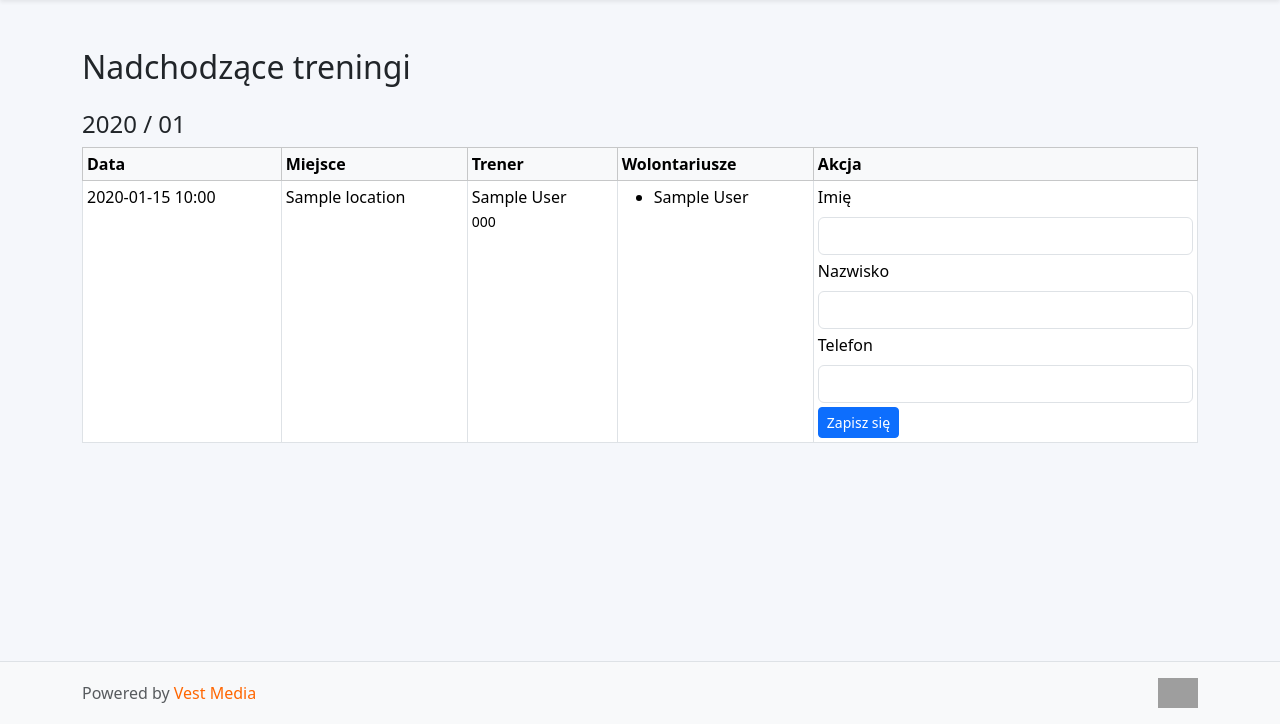
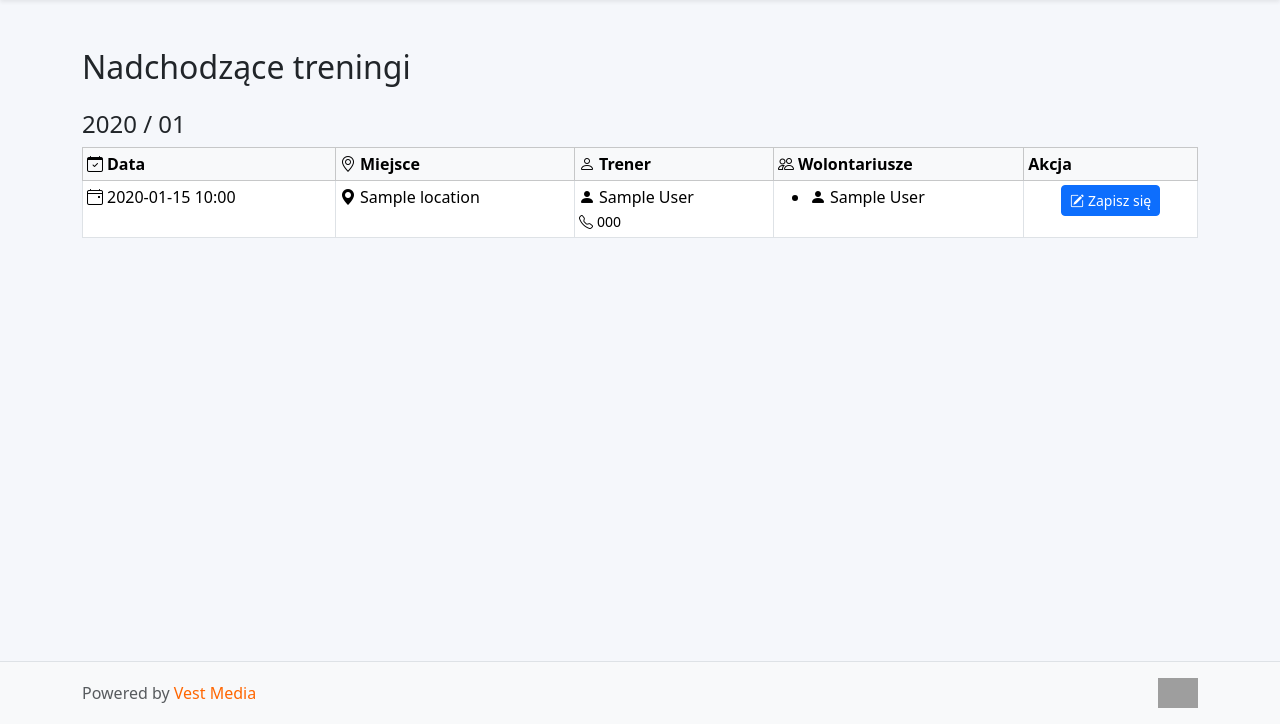
Before and after one commit to suchokrates1/treningi, a Flask app: page / in a window 1280 px wide. Shown: the part 76-800 px from the top of the page. Run offline with Flask 3, Linux system fonts and the light colour scheme; tables that the repository leaves empty hold one stand-in row (values such as "Sample post"); parts of the project's set-up code (start-up, migrations or seed data) failed here and were passed over; some libraries are stand-ins or nearby versions; grey boxes are pictures that could not be loaded.

Commit message:
Add icons and center signup button

```diff
--- a/app/templates/base.html
+++ b/app/templates/base.html
@@ -5,11 +5,16 @@
   <meta name="viewport" content="width=device-width, initial-scale=1">
   <title>{% block title %}System zapisów – Blind Tenis{% endblock %}</title>
   <link href="https://cdn.jsdelivr.net/npm/bootstrap@5.3.3/dist/css/bootstrap.min.css" rel="stylesheet">
+  <link href="https://cdn.jsdelivr.net/npm/bootstrap-icons@1.11.3/font/bootstrap-icons.min.css" rel="stylesheet">
   <style>
     body { padding-top: 100px; }
     .header-logo { max-height: 60px; }
     .footer-logo { max-height: 30px; }
     .footer a { text-decoration: none; }
+    @media (max-width: 575.98px) {
+      body { padding-top: 120px; }
+      .header-logo { max-height: 50px; }
+    }
   </style>
   <link rel="stylesheet" href="{{ url_for('static', filename='style.css') }}">
 </head>
@@ -17,7 +22,7 @@
 
   <!-- HEADER -->
   <header class="fixed-top bg-dark text-white py-2 shadow-sm">
-    <div class="container d-flex justify-content-between align-items-center">
+    <div class="container d-flex flex-column flex-sm-row justify-content-between align-items-center gap-2">
       <div class="d-flex align-items-center gap-3">
         <img src="{{ url_for('static', filename='logo.png') }}" alt="Logo Fundacji Widzimy Inaczej" class="header-logo">
         <div>
@@ -56,6 +61,9 @@
     </div>
   </footer>
 
+  <!-- Bootstrap JS for interactive components -->
+  <script src="https://cdn.jsdelivr.net/npm/bootstrap@5.3.3/dist/js/bootstrap.bundle.min.js"></script>
+
   <script>
     document.addEventListener('DOMContentLoaded', function () {
       const body = document.body;
--- a/app/templates/index.html
+++ b/app/templates/index.html
@@ -5,48 +5,35 @@
 
   {% for month, trainings in trainings_by_month.items() %}
     <h4 class="mt-4">{{ month|replace("-", " / ") }}</h4>
-    <table class="table table-bordered table-sm">
+    <div class="table-responsive">
+    <table class="table table-bordered table-sm mb-0">
       <thead class="table-light">
         <tr>
-          <th>Data</th>
-          <th>Miejsce</th>
-          <th>Trener</th>
-          <th>Wolontariusze</th>
+          <th><i class="bi bi-calendar-check me-1"></i>Data</th>
+          <th><i class="bi bi-geo-alt me-1"></i>Miejsce</th>
+          <th><i class="bi bi-person me-1"></i>Trener</th>
+          <th><i class="bi bi-people me-1"></i>Wolontariusze</th>
           <th>Akcja</th>
         </tr>
       </thead>
       <tbody>
         {% for training in trainings %}
         <tr>
-          <td>{{ training.date.strftime('%Y-%m-%d %H:%M') }}</td>
-          <td>{{ training.location.name }}</td>
-          <td>{{ training.coach.first_name }} {{ training.coach.last_name }}<br><small>{{ training.coach.phone_number }}</small></td>
+            <td><i class="bi bi-calendar4-event me-1"></i>{{ training.date.strftime('%Y-%m-%d %H:%M') }}</td>
+            <td><i class="bi bi-geo-alt-fill me-1"></i>{{ training.location.name }}</td>
+            <td><i class="bi bi-person-fill me-1"></i>{{ training.coach.first_name }} {{ training.coach.last_name }}<br><small><i class="bi bi-telephone me-1"></i>{{ training.coach.phone_number }}</small></td>
             <td>
             <ul class="mb-0">
               {% for booking in training.bookings %}
-                <li>{{ booking.volunteer.first_name }} {{ booking.volunteer.last_name }}</li>
+                <li><i class="bi bi-person-fill me-1"></i>{{ booking.volunteer.first_name }} {{ booking.volunteer.last_name }}</li>
               {% endfor %}
             </ul>
           </td>
-          <td>
+          <td class="text-center">
               {% if training.bookings|length < 2 %}
-              <form method="post" class="d-inline">
-                {{ form.hidden_tag() }}
-                <div class="mb-1">
-                  {{ form.first_name.label(class="form-label") }}
-                  {{ form.first_name(class="form-control") }}
-                </div>
-                <div class="mb-1">
-                  {{ form.last_name.label(class="form-label") }}
-                  {{ form.last_name(class="form-control") }}
-                </div>
-                <div class="mb-1">
-                  {{ form.phone_number.label(class="form-label") }}
-                  {{ form.phone_number(class="form-control") }}
-                </div>
-                {{ form.training_id(value=training.id) }}
-                <button type="submit" class="btn btn-sm btn-primary">Zapisz się</button>
-              </form>
+                <button type="button" class="btn btn-sm btn-primary signup-btn" data-bs-toggle="modal" data-bs-target="#signupModal" data-training-id="{{ training.id }}">
+                  <i class="bi bi-pencil-square me-1"></i>Zapisz się
+                </button>
               {% else %}
                 <span class="text-muted">Brak miejsc</span>
               {% endif %}
@@ -55,6 +42,52 @@
         {% endfor %}
       </tbody>
     </table>
+    </div>
     {% endfor %}
   </div>
+
+  <!-- Modal for volunteer sign-up -->
+  <div class="modal fade" id="signupModal" tabindex="-1" aria-hidden="true">
+    <div class="modal-dialog">
+      <div class="modal-content">
+        <form method="post">
+          {{ form.hidden_tag() }}
+          <div class="modal-header">
+            <h5 class="modal-title">Zapisz się na trening</h5>
+            <button type="button" class="btn-close" data-bs-dismiss="modal" aria-label="Zamknij"></button>
+          </div>
+          <div class="modal-body">
+            <div class="mb-3">
+              {{ form.first_name.label(class="form-label") }}
+              {{ form.first_name(class="form-control") }}
+            </div>
+            <div class="mb-3">
+              {{ form.last_name.label(class="form-label") }}
+              {{ form.last_name(class="form-control") }}
+            </div>
+            <div class="mb-3">
+              {{ form.phone_number.label(class="form-label") }}
+              {{ form.phone_number(class="form-control") }}
+            </div>
+            {{ form.training_id }}
+          </div>
+          <div class="modal-footer">
+            <button type="submit" class="btn btn-primary">Zapisz się</button>
+          </div>
+        </form>
+      </div>
+    </div>
+  </div>
+
+  <script>
+    document.addEventListener('DOMContentLoaded', function () {
+      var signupModal = document.getElementById('signupModal');
+      signupModal.addEventListener('show.bs.modal', function (event) {
+        var button = event.relatedTarget;
+        var trainingId = button.getAttribute('data-training-id');
+        signupModal.querySelector('input[name="training_id"]').value = trainingId;
+      });
+    });
+  </script>
+
   {% endblock %}
```
Also changed, not shown: app/templates/admin/admin_base.html (+4 -4 lines), app/templates/admin/history.html (+11 -9 lines), app/templates/admin/locations.html (+5 -3 lines), app/templates/admin/trainers.html (+6 -4 lines), app/templates/admin/trainings.html (+13 -11 lines). Lines whose indentation alone changed are shown as unchanged.
